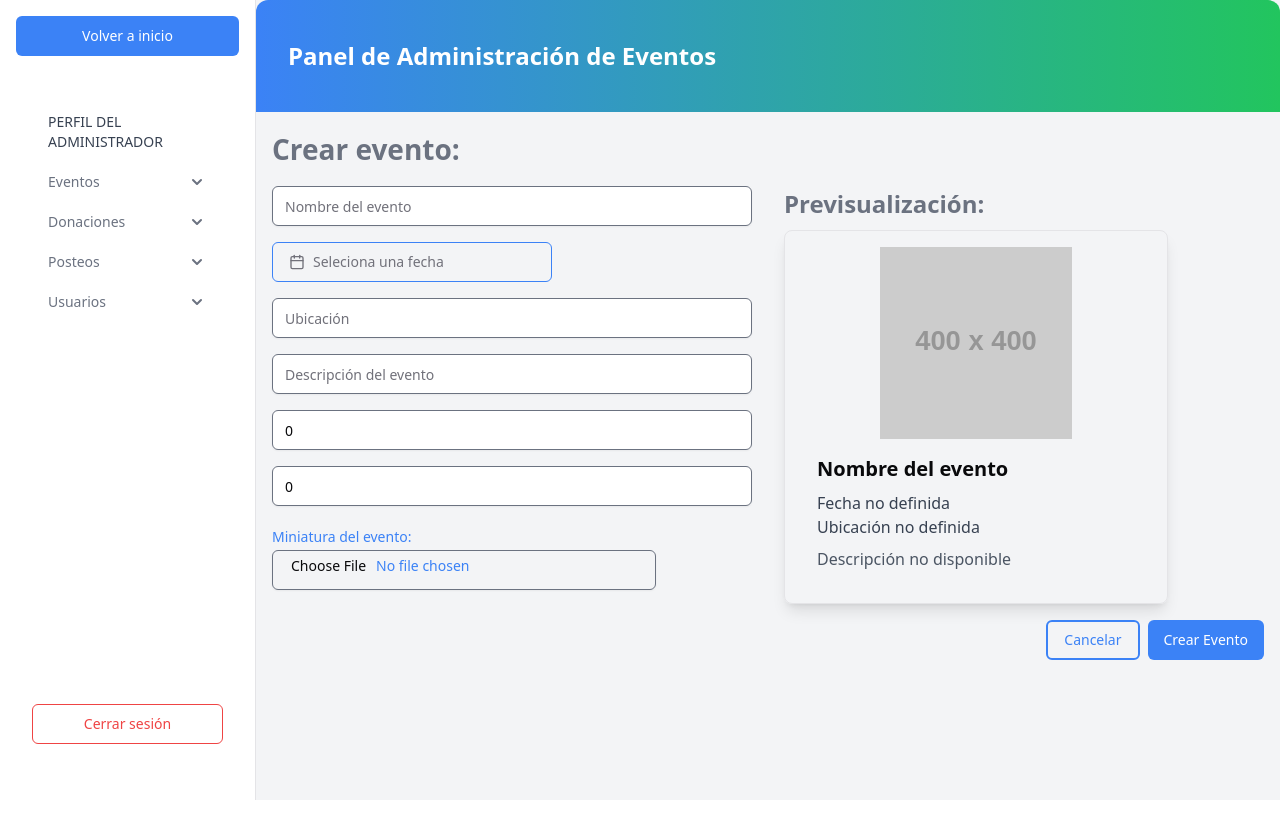
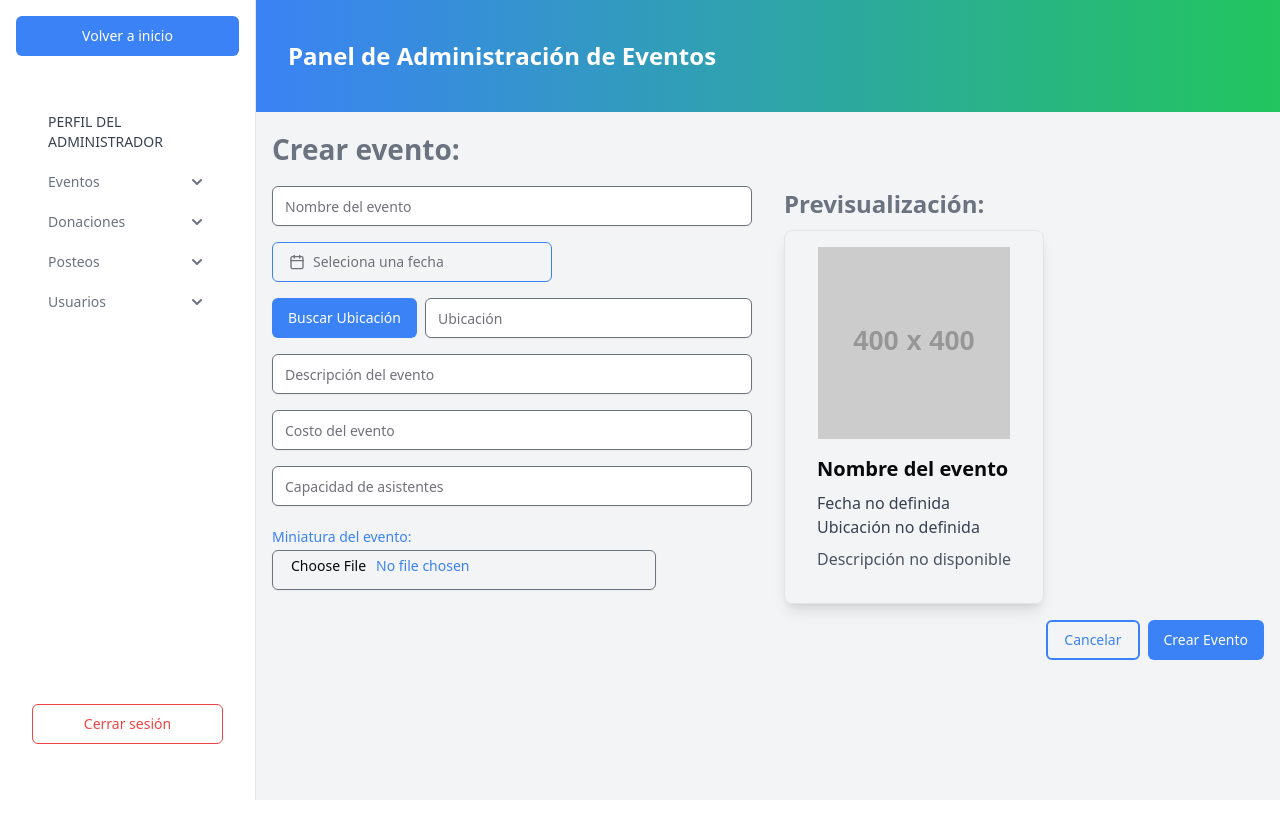
Before and after one commit to CardoneLeandro/WEB-FT-52-FRONT, a Next.js app in the folder front/: page /dashBoard-Admin/events/editEvent in a window 1280 px wide. Shown: the top 838 px of the page. Built offline with nearby package versions, Linux system fonts and the light colour scheme; no server answers.

Commit message:
Implementacion de maps en el panel de administrador

```diff
--- a/front/package.json
+++ b/front/package.json
@@ -25,6 +25,7 @@
     "@radix-ui/react-slot": "^1.1.0",
     "@radix-ui/react-switch": "^1.1.0",
     "@radix-ui/react-toast": "^1.2.1",
+    "@react-google-maps/api": "^2.19.3",
     "@strapi/provider-upload-cloudinary": "^4.25.11",
     "@tanstack/react-table": "^8.20.5",
     "@types/tailwindcss": "^3.0.11",
--- a/front/src/app/dashBoard-Admin/events/editEvent/page.tsx
+++ b/front/src/app/dashBoard-Admin/events/editEvent/page.tsx
@@ -12,7 +12,7 @@ function EditEvent() {
 
   return (
     <div className="min-h-screen bg-gray-100">
-      <div className="bg-gradient-to-r from-blue-500 to-green-500 flex justify-between items-center rounded-t-xl py-10">
+      <div className="bg-gradient-to-r from-blue-500 to-green-500 flex justify-between items-center  py-10">
         <div className="container mx-auto">
           <h1 className="text-2xl font-bold text-white">
             Panel de Administración de Eventos
--- /dev/null
+++ b/front/src/components/GoogleMaps/index.jsx
@@ -0,0 +1,94 @@
+import React, { useState } from 'react';
+import { GoogleMap, LoadScript, Marker, Autocomplete } from '@react-google-maps/api';
+
+const containerStyle = {
+  width: '100%',
+  height: '400px',
+};
+
+
+const center = {
+  lat: -32.889458,
+  lng: -68.845839,
+};
+
+
+const mendozaBounds = {
+  north: -32.0,
+  south: -34.0,
+  west: -69.6,
+  east: -67.5,
+};
+
+function MyMap({ setEventLocation }) {
+  const [markerPosition, setMarkerPosition] = useState(center);
+  const [autocomplete, setAutocomplete] = useState(null);
+
+  const handleMapClick = (event) => {
+    const lat = event.latLng.lat();
+    const lng = event.latLng.lng();
+    const newLocation = `${lat}, ${lng}`;
+    setMarkerPosition({ lat, lng });
+    setEventLocation(newLocation);
+  };
+
+  const onLoadAutocomplete = (autocompleteInstance) => {
+    setAutocomplete(autocompleteInstance);
+  };
+
+  const onPlaceChanged = () => {
+    if (autocomplete !== null) {
+      const place = autocomplete.getPlace();
+      const address = place.formatted_address;
+      setEventLocation(address);
+    } else {
+      console.log('Autocomplete is not loaded yet!');
+    }
+  };
+
+  return (
+    <LoadScript googleMapsApiKey={process.env.NEXT_PUBLIC_GOOGLE_MAPS_API_KEY} libraries={['places']}>
+      <GoogleMap
+        mapContainerStyle={containerStyle}
+        center={center}
+        zoom={12}
+        onClick={handleMapClick}
+      >
+
+        <Autocomplete
+          onLoad={onLoadAutocomplete}
+          onPlaceChanged={onPlaceChanged}
+          options={{
+            bounds: mendozaBounds,
+            componentRestrictions: { country: 'ar' },
+          }}
+        >
+          <input
+            type="text"
+            placeholder="Busca una ubicación"
+            className="autocomplete-input"
+            style={{
+              boxSizing: `border-box`,
+              border: `1px solid transparent`,
+              width: `400px`,
+              height: `50px`,
+              padding: `0 12px`,
+              borderRadius: `3px`,
+              boxShadow: `0 2px 6px rgba(0, 0, 0, 0.3)`,
+              fontSize: `14px`,
+              outline: `none`,
+              textOverflow: `ellipses`,
+              position: "absolute",
+              left: "50%",
+              marginLeft: "-120px",
+              top: "10px",
+            }}
+          />
+        </Autocomplete>
+        <Marker position={markerPosition} />
+      </GoogleMap>
+    </LoadScript>
+  );
+}
+
+export default React.memo(MyMap);
--- a/front/src/components/inputEventAdministrator/index.tsx
+++ b/front/src/components/inputEventAdministrator/index.tsx
@@ -1,4 +1,3 @@
-'use client';
 import React, { useEffect, useState } from 'react';
 import { DatePickerDemo } from './datePicker';
 import { Input } from '@/components/ui/input';
@@ -7,6 +6,7 @@ import { Button } from '@/components/ui/button';
 import { useAuth } from '@/context/AuthContext';
 import IInputEventAdProps from '@/interfaces/IInputEventAdProps';
 import toast from 'react-hot-toast';
+import GoogleMap from '../GoogleMaps';
 
 function InputEventAd({
   title,
@@ -24,6 +24,7 @@ function InputEventAd({
 }: Partial<IInputEventAdProps>) {
   const { token, userSession } = useAuth();
   const [image, setImage] = useState<string>('');
+  const [showMap, setShowMap] = useState<boolean>(false);
 
   useEffect(() => {
     console.log('useEffect ejecutado con userSession:', userSession);
@@ -32,12 +33,9 @@ function InputEventAd({
   const port = process.env.NEXT_PUBLIC_APP_API_PORT;
 
   const handleSubmit = async () => {
-    console.log('@@@@@@@@@@@@@@@', userSession);
     const creatorId = userSession?.creatorId;
 
-    // Validaciones
     if (!title || !eventDate || !eventLocation || !description || !image) {
-      console.error('Todos los campos son obligatorios.');
       toast.error('Todos los campos son obligatorios.', {
         position: 'bottom-center',
       });
@@ -45,7 +43,6 @@ function InputEventAd({
     }
 
     if (!creatorId) {
-      console.error('Se requiere un "creatorId".');
       toast.error('Se requiere autenticación para crear un evento.', {
         position: 'bottom-center',
       });
@@ -76,32 +73,30 @@ function InputEventAd({
         body: JSON.stringify(eventData),
       });
 
-      console.log('Respuesta del servidor:', response);
-
       if (response.status === 201) {
-        console.log('Evento creado exitosamente');
         toast.success('El evento se ha creado exitosamente', {
           position: 'bottom-center',
         });
       } else {
-        console.error('Error al crear el evento');
         toast.error('Error al crear el evento', {
           position: 'bottom-center',
         });
       }
     } catch (error) {
-      console.error('Error:', error);
       toast.error('Ha ocurrido un error al crear el evento', {
         position: 'bottom-center',
       });
+      window.console.error('error', error);
     }
+  };
+
+  const toggleMap = () => {
+    setShowMap(true);
   };
 
   return (
     <div className="p-4 space-y-4">
-      <h1 className="font-bold text-[28px] text-gray-500 mb-4">
-        Crear evento:
-      </h1>
+      <h1 className="font-bold text-[28px] text-gray-500 mb-4">Crear evento:</h1>
 
       <div className="flex flex-row gap-8">
         <div className="w-1/2">
@@ -113,12 +108,23 @@ function InputEventAd({
               onChange={(e) => setTitle!(e.target.value)}
             />
             <DatePickerDemo onChange={(date: string) => setEventDate!(date)} />
-            <Input
-              type="text"
-              placeholder="Ubicación"
-              className="bg-white"
-              onChange={(e) => setEventLocation!(e.target.value)}
-            />
+
+            <div className="flex items-center gap-2">
+              <Button
+                onClick={toggleMap}
+                className="bg-blue-500 text-white hover:bg-blue-600"
+              >
+                Buscar Ubicación
+              </Button>
+              <Input
+                type="text"
+                placeholder="Ubicación"
+                className="bg-white flex-grow"
+                value={eventLocation}
+                onChange={(e) => setEventLocation!(e.target.value)}
+              />
+            </div>
+
             <Input
               type="text"
               placeholder="Descripción del evento"
@@ -129,29 +135,32 @@ function InputEventAd({
               type="number"
               placeholder="Costo del evento"
               className="bg-white"
-              defaultValue={0}
+              defaultValue={''}
               onChange={(e) => setPrice!(e.target.value)}
             />
             <Input
               type="number"
               placeholder="Capacidad de asistentes"
-              defaultValue={0}
+              defaultValue={''}
               className="bg-white"
               onChange={(e) => setStock!(e.target.value)}
             />
-
             <InputFile
               onImageUpload={(imageUrl: string) => {
                 setImage(imageUrl);
               }}
             />
+
+          {showMap && (
+            <div className="mt-4 w-full items-start">
+              <GoogleMap setEventLocation={setEventLocation} />
+            </div>
+          )}
           </div>
         </div>
 
-        <div className="w-1/2">
-          <h2 className="font-bold text-[24px] text-gray-500 mb-2">
-            Previsualización:
-          </h2>
+        <div className="w-1/2 flex flex-col items-start">
+          <h2 className="font-bold text-[24px] text-gray-500 mb-2">Previsualización:</h2>
           <div className="border p-4 rounded-lg shadow-lg max-w-sm">
             <img
               src={image || 'https://via.placeholder.com/400'}
@@ -159,20 +168,14 @@ function InputEventAd({
               className="w-full h-48 object-contain rounded-lg"
             />
             <div className="p-4">
-              <h2 className="font-bold text-xl mb-2">
-                {title || 'Nombre del evento'}
-              </h2>
-              <p className="text-gray-700">
-                {eventDate || 'Fecha no definida'}
-              </p>
-              <p className="text-gray-700">
-                {eventLocation || 'Ubicación no definida'}
-              </p>
-              <p className="text-gray-600 mt-2">
-                {description || 'Descripción no disponible'}
-              </p>
+              <h2 className="font-bold text-xl mb-2">{title || 'Nombre del evento'}</h2>
+              <p className="text-gray-700">{eventDate || 'Fecha no definida'}</p>
+              <p className="text-gray-700">{eventLocation || 'Ubicación no definida'}</p>
+              <p className="text-gray-600 mt-2">{description || 'Descripción no disponible'}</p>
             </div>
           </div>
+
+
         </div>
       </div>
 
```
Also changed, not shown: 1 other file (tests, documents, lock files or other folders).
